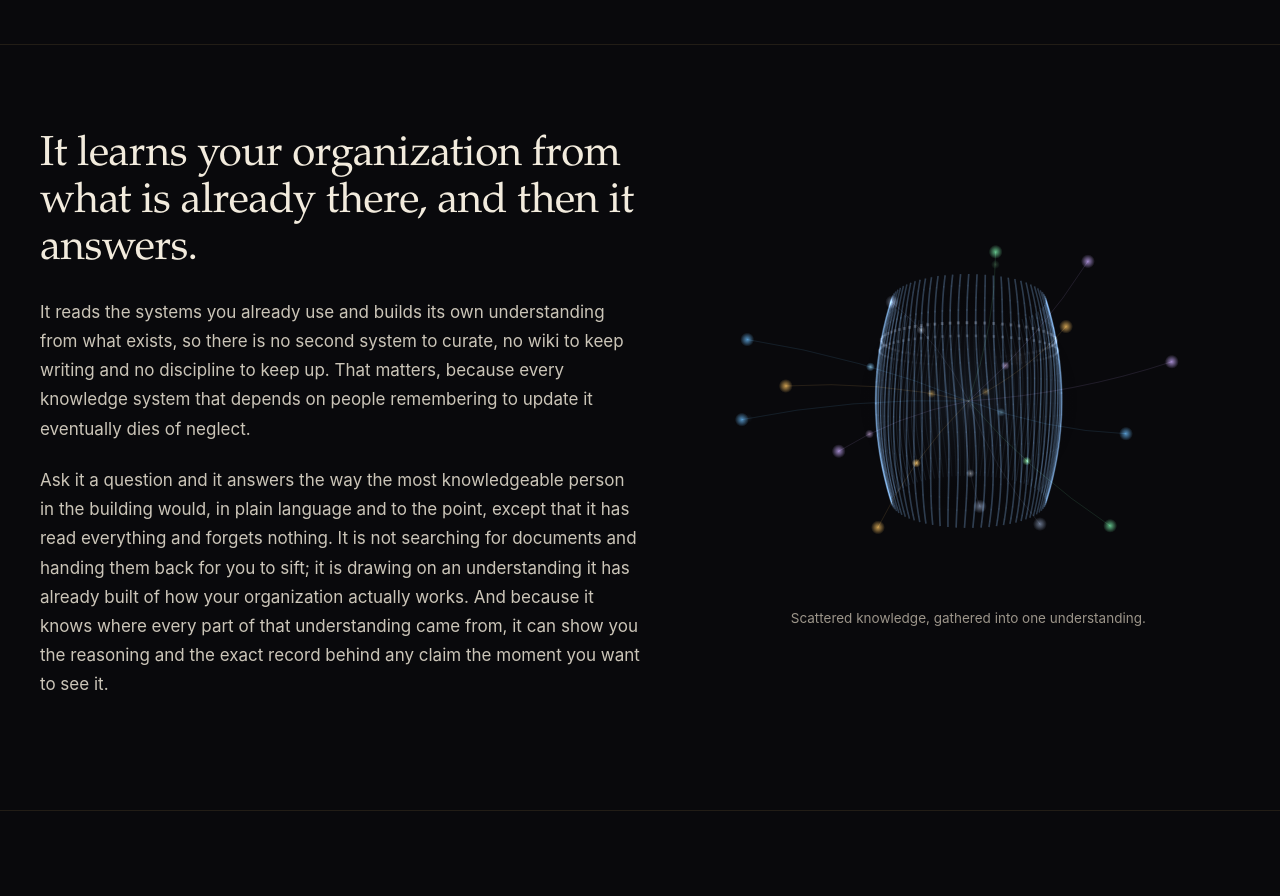
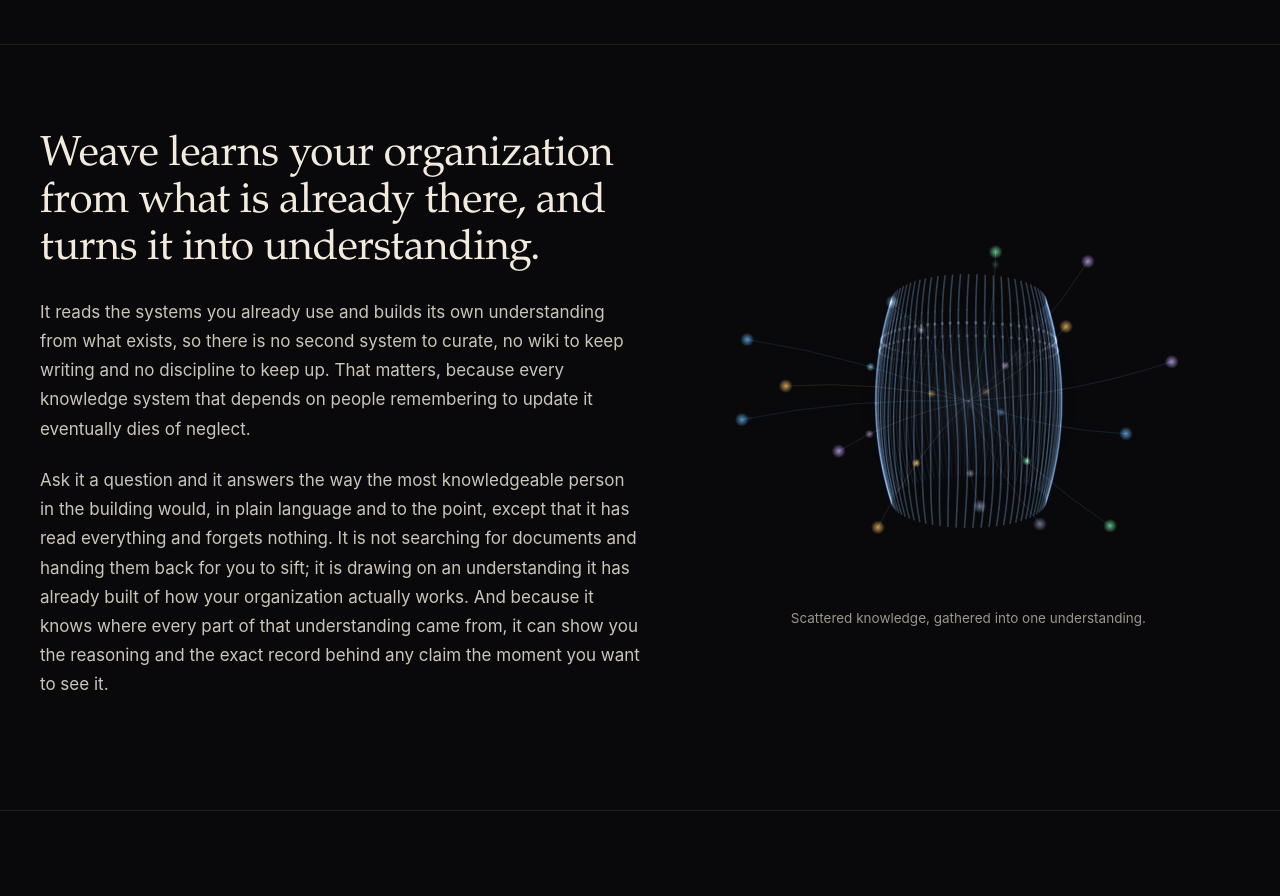
Before and after one commit to dougguion-yabble/weavedeep-site, a plain HTML site: page index.html in a window 1280 px wide. Shown: the part 1420-2316 px from the top of the page. Drawn offline with Linux system fonts and the light colour scheme; animation ran at ten frames a second.

Commit message:
Reword 'What Weave actually does' heading

```diff
--- a/index.html
+++ b/index.html
@@ -367,7 +367,7 @@
     <div class="wide">
       <div class="two">
         <div class="txt">
-          <h2 class="rv">It learns your organization from what is already there, and then it answers.</h2>
+          <h2 class="rv">Weave learns your organization from what is already there, and turns it into understanding.</h2>
           <p class="rv d1">It reads the systems you already use and builds its own understanding from what exists, so there is no second system to curate, no wiki to keep writing and no discipline to keep up. That matters, because every knowledge system that depends on people remembering to update it eventually dies of neglect.</p>
           <p class="rv d2">Ask it a question and it answers the way the most knowledgeable person in the building would, in plain language and to the point, except that it has read everything and forgets nothing. It is not searching for documents and handing them back for you to sift; it is drawing on an understanding it has already built of how your organization actually works. And because it knows where every part of that understanding came from, it can show you the reasoning and the exact record behind any claim the moment you want to see it.</p>
         </div>
```
